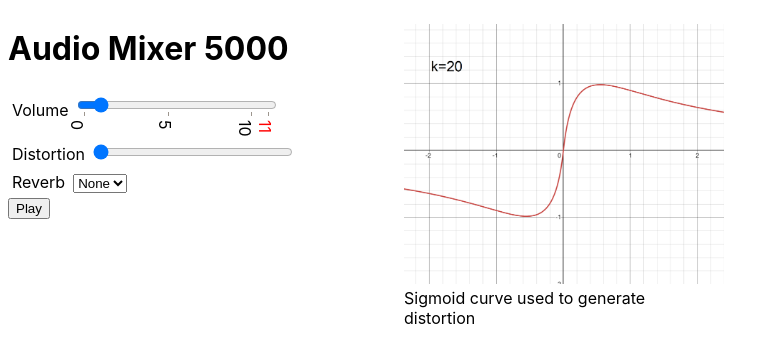
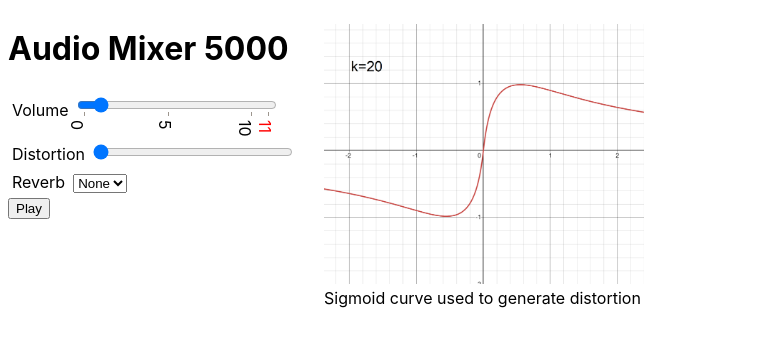
Before and after one commit to oscar-pullam/audio-api, a React (Create React App) app: page / in a window 1280 px wide. Shown: the top 362 px of the page, without its empty margins (0-779 px from the left). Built offline with nearby package versions, Linux system fonts and the light colour scheme.

Commit message:
Aligning visualizer

```diff
--- a/src/App.tsx
+++ b/src/App.tsx
@@ -2,8 +2,8 @@ import './App.css';
 import React from 'react';
 
 let didInit = false;
-const WIDTH = 600;
-const HEIGHT = 900;
+const WIDTH = 300;
+const HEIGHT = 300;
 
 class App extends React.Component{
 
@@ -93,7 +93,7 @@ class App extends React.Component{
 
     //Line settings
     canvasCtx.lineWidth = 2;
-    canvasCtx.strokeStyle = "rgb(255, 255, 255)";
+    canvasCtx.strokeStyle = "rgb(0, 0, 255)";
 
     canvasCtx.beginPath();
 
@@ -126,14 +126,13 @@ class App extends React.Component{
     if(canvasCtx && this.state.visualNode){
       this.draw(dataArray, canvasCtx);
     }
-
   }
 
   public render(){
     return (
       <>
       <div className="wrapper">
-      <div className='container'>
+        <div className='container mixer'>
           <h1>Audio Mixer 5000</h1>
           <div className='input-container'>
             <label htmlFor="volume">Volume</label>
@@ -184,13 +183,15 @@ class App extends React.Component{
             {this.state.playing ? "Pause" : "Play"}
           </button>
           <div>{this.state.playing && "Now Playing Nutcracker March"}</div>
-      <canvas id="canvas" width={WIDTH} height={HEIGHT}></canvas>
         </div>
         <div className='container'>
           <figure>
           <img src="sigmoid.png" alt="Sigmoid curve" width="320px"/>
           <figcaption>Sigmoid curve used to generate distortion</figcaption>
           </figure>
+        </div>
+        <div className='container'>
+          <canvas id="canvas" width={WIDTH} height={HEIGHT}></canvas>
         </div>
       </div>
       </>
--- a/src/index.css
+++ b/src/index.css
@@ -46,6 +46,15 @@ label{
   width: 340px;
 }
 
+.mixer{
+  width: 300px;
+}
+
 .wrapper{
   display: flex;
 }
+
+figure{
+  margin-left: auto;
+  margin-right: auto;
+}
```
Lines whose indentation alone changed are shown as unchanged.
